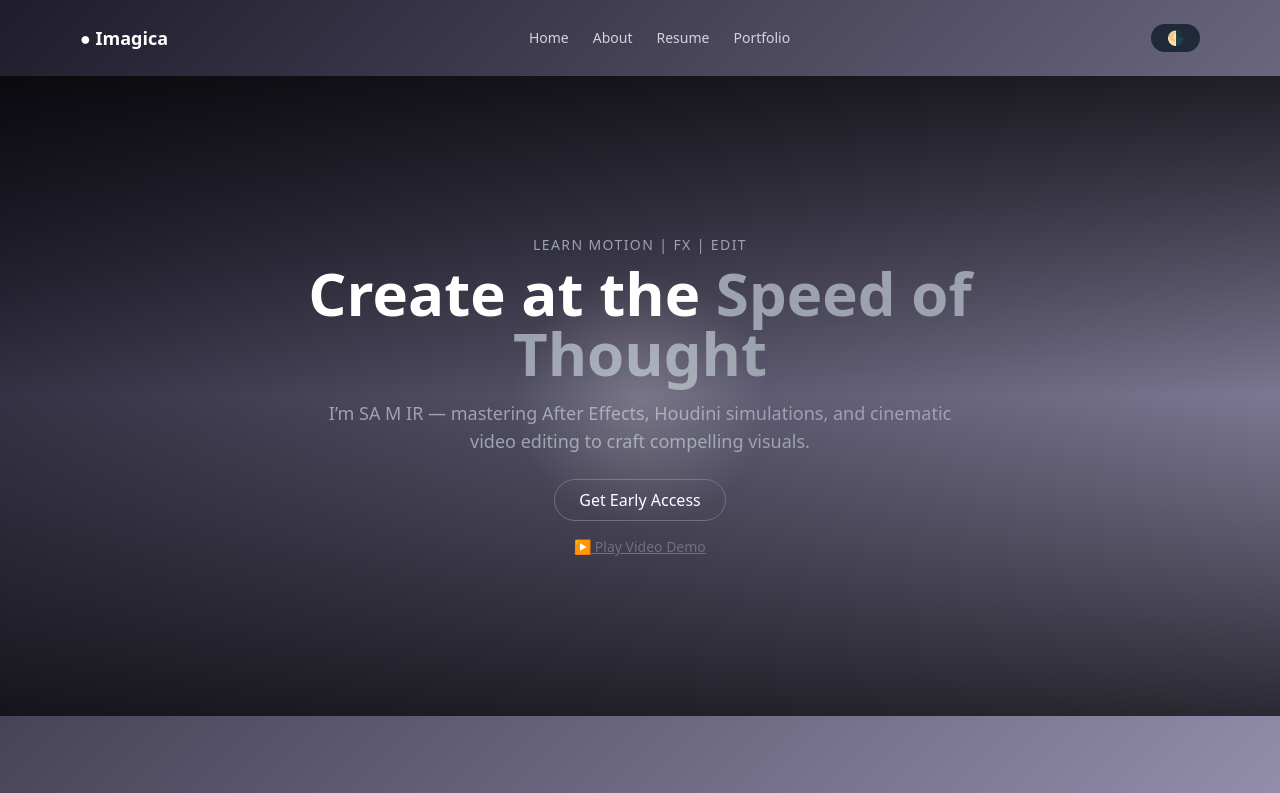
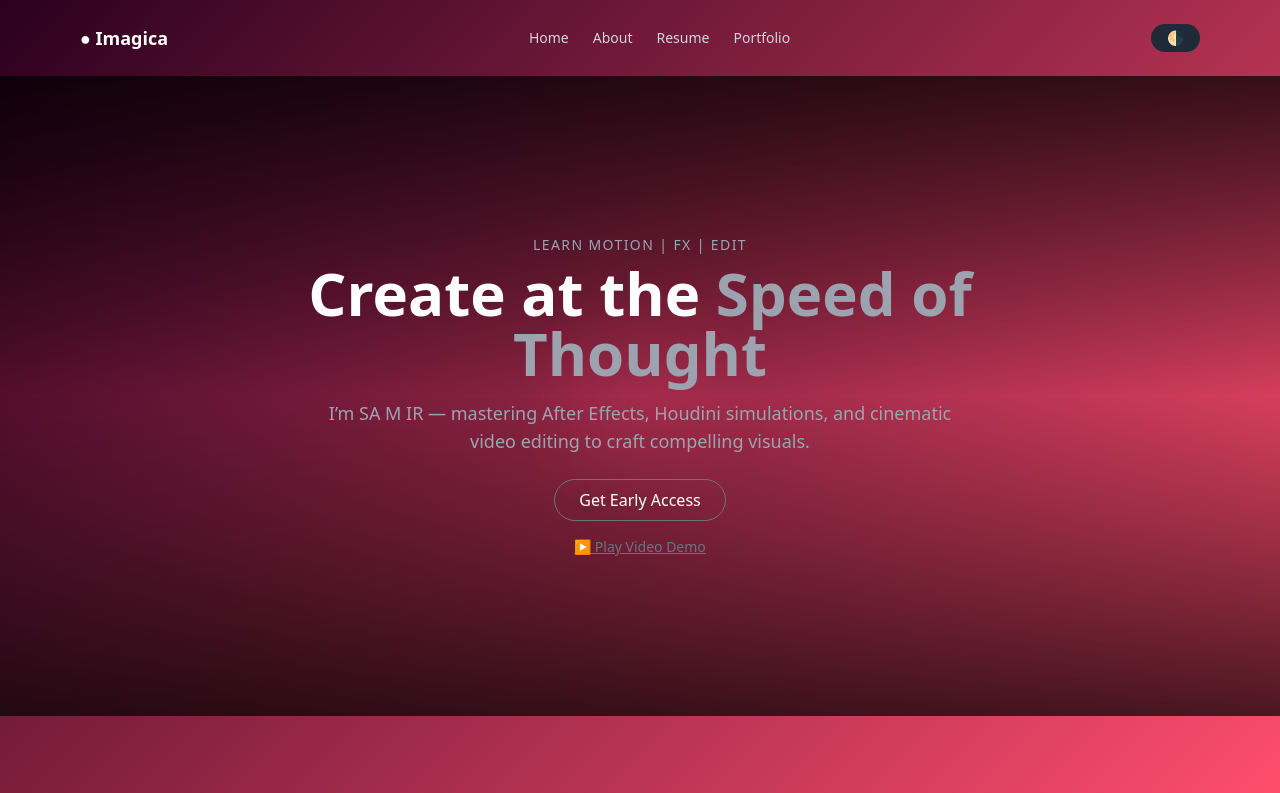
Before and after one commit to Samir2004-2006/imagica, a plain HTML site: page index.html in a window 1280 px wide. Shown: the top 793 px of the page. Drawn offline with nearby package versions, Linux system fonts and the light colour scheme.

Commit message:
Update style.css

```diff
--- a/style.css
+++ b/style.css
@@ -1,24 +1,76 @@
 /* style.css */
+
+/* Body Gradient & Mouse Light */
 body {
   margin: 0;
   height: 100vh;
-  background: linear-gradient(135deg, #1f1c2c, #928dab) !important;
-  font-family: sans-serif;
-  overflow: hidden;
+  background: linear-gradient(135deg, #2b001f, #ff4d6d); /* deep magenta to soft red */
+  font-family: 'Segoe UI', sans-serif;
+  overflow-y: auto;
   position: relative;
+  color: white;
 }
 
+/* Mouse light effect */
 body::before {
   content: '';
-  position: absolute;
+  position: fixed;
   top: var(--y, 50%);
   left: var(--x, 50%);
   width: 300px;
   height: 300px;
-  background: radial-gradient(circle, rgba(255, 255, 255, 0.2), transparent 60%);
+  background: radial-gradient(circle, rgba(255, 77, 109, 0.15), transparent 60%);
   transform: translate(-50%, -50%);
   pointer-events: none;
   transition: top 0.05s, left 0.05s;
   border-radius: 50%;
-  z-index: 1;
+  z-index: 0;
 }
+
+/* Keep content above light */
+main, header, section, footer {
+  position: relative;
+  z-index: 2;
+}
+
+/* Fade-in animation */
+.fade-in {
+  opacity: 0;
+  transform: translateY(20px);
+  transition: opacity 0.8s ease, transform 0.8s ease;
+}
+
+.fade-in.visible {
+  opacity: 1;
+  transform: translateY(0);
+}
+
+/* Skill bars */
+.skill-bar {
+  position: relative;
+  width: 100%;
+  height: 10px;
+  background: #333;
+  border-radius: 5px;
+  overflow: hidden;
+}
+
+.skill-fill {
+  height: 100%;
+  background: #ff4d6d;
+  width: 0%;
+  transition: width 2s ease;
+}
+
+/* Card Glass Effect */
+.glass {
+  background: rgba(255, 255, 255, 0.05);
+  backdrop-filter: blur(12px);
+  border: 1px solid rgba(255, 255, 255, 0.1);
+  border-radius: 12px;
+}
+
+/* Theme Transition */
+.transition-theme {
+  transition: all 0.5s ease-in-out;
+}
```
